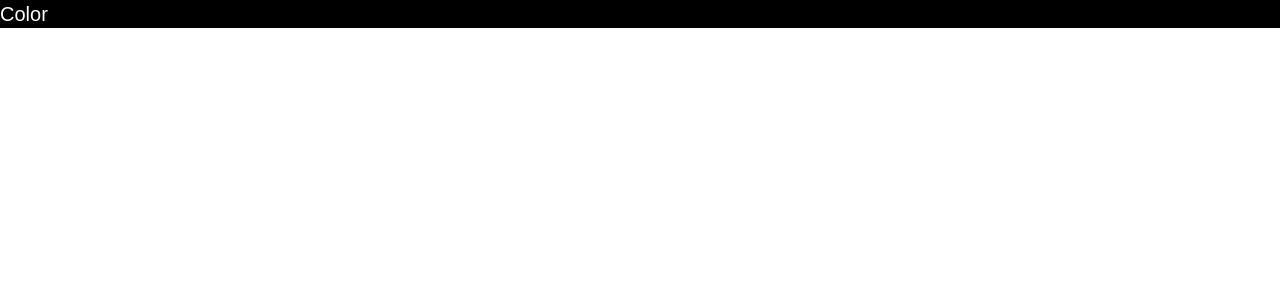
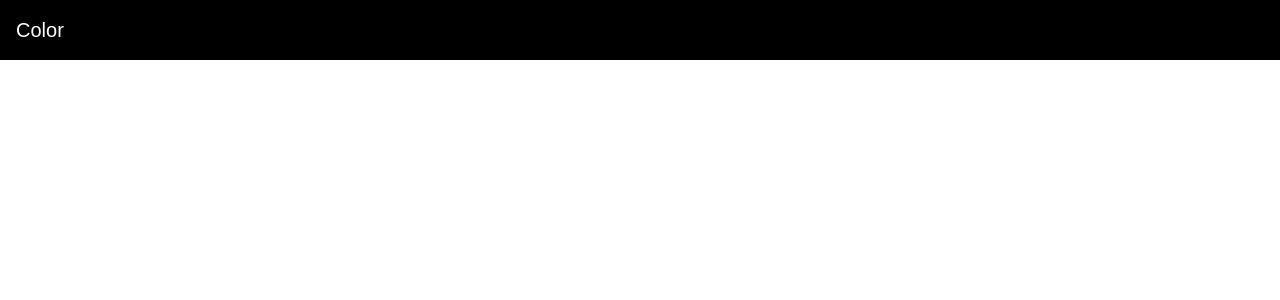
Before and after one commit to revarnami/learning-tailwind-css, a Next.js app: page / in a window 1280 px wide. Shown: the top 300 px of the page. Built offline with nearby package versions, Linux system fonts and the light colour scheme.

Commit message:
add padding

```diff
--- a/app/page.tsx
+++ b/app/page.tsx
@@ -5,7 +5,11 @@ export default function Home() {
   return (
     <>
       <ul className="flex flex-row bg-black">
-        <li><Link className="text-white text-xs tablet:text-xl desktop:text-5xl" href='/colors'>Color</Link></li>
+        <li>
+          <div className="p-4">
+          <Link className="text-white text-xs tablet:text-xl desktop:text-5xl" href='/colors'>Color</Link>
+          </div>
+        </li>
       </ul>
     </>
   );
```
